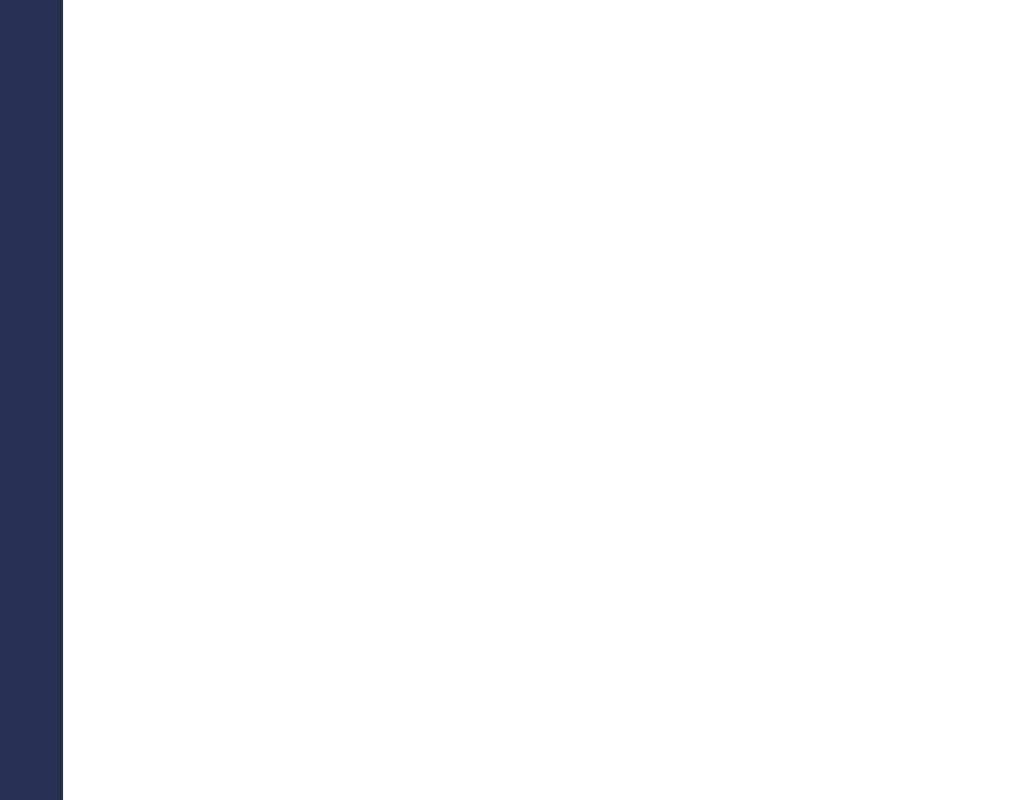
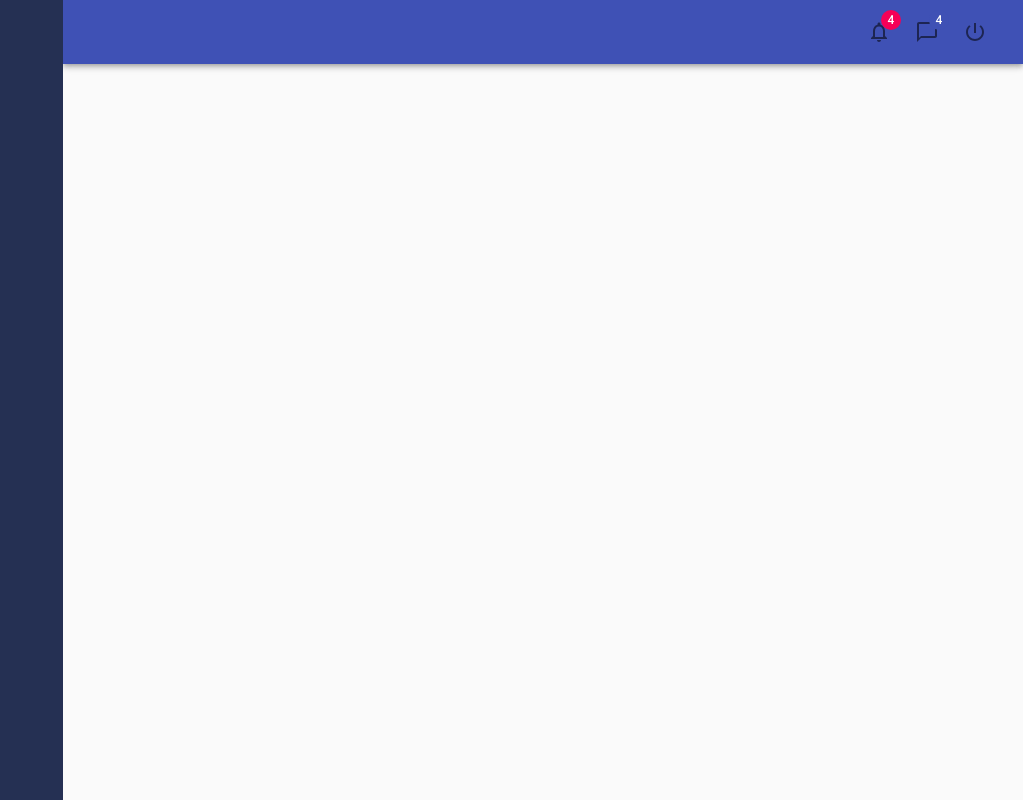
Before and after one commit to corey-hammond/react-material-ui-example, a React (Create React App) app: page / in a window 1280 px wide. Shown: the whole page, without its empty margins (257-1280 px from the left). Built offline with nearby package versions, Linux system fonts and the light colour scheme.

Commit message:
adding normalize; adding Header component

```diff
--- a/src/App/App.js
+++ b/src/App/App.js
@@ -1,11 +1,25 @@
+import { CssBaseline, makeStyles } from '@material-ui/core';
 import React from 'react';
 import './App.css';
+import Header from './components/Header';
 import SideMenu from './components/SideMenu';
 
+const useStyles = makeStyles({
+  appMain: {
+    paddingLeft: '320px',
+    width: '100%',
+  },
+});
+
 function App() {
+  const classes = useStyles();
   return (
     <>
+      <CssBaseline />
       <SideMenu />
+      <div className={classes.appMain}>
+        <Header />
+      </div>
     </>
   );
 }
--- /dev/null
+++ b/src/App/components/Header.js
@@ -0,0 +1,42 @@
+import {
+  AppBar,
+  Badge,
+  Grid,
+  IconButton,
+  InputBase,
+  Toolbar,
+} from '@material-ui/core';
+import ChatBubbleOutlineIcon from '@material-ui/icons/ChatBubbleOutline';
+import NotificationsNoneIcon from '@material-ui/icons/NotificationsNone';
+import PowerSettingsNewIcon from '@material-ui/icons/PowerSettingsNew';
+import React from 'react';
+
+export default function Header() {
+  return (
+    <AppBar position='static'>
+      <Toolbar>
+        <Grid container>
+          <Grid item>
+            <InputBase />
+          </Grid>
+          <Grid item sm></Grid>
+          <Grid item>
+            <IconButton>
+              <Badge badgeContent={4} color='secondary'>
+                <NotificationsNoneIcon />
+              </Badge>
+            </IconButton>
+            <IconButton>
+              <Badge badgeContent={4} color='primary'>
+                <ChatBubbleOutlineIcon />
+              </Badge>
+            </IconButton>
+            <IconButton>
+              <PowerSettingsNewIcon />
+            </IconButton>
+          </Grid>
+        </Grid>
+      </Toolbar>
+    </AppBar>
+  );
+}
--- a/src/App/components/SideMenu.js
+++ b/src/App/components/SideMenu.js
@@ -1,5 +1,5 @@
 import React from 'react';
-import { makeStyles, withStyles } from '@material-ui/core';
+import { makeStyles } from '@material-ui/core';
 
 // withStyles & makeStyles
 
```
